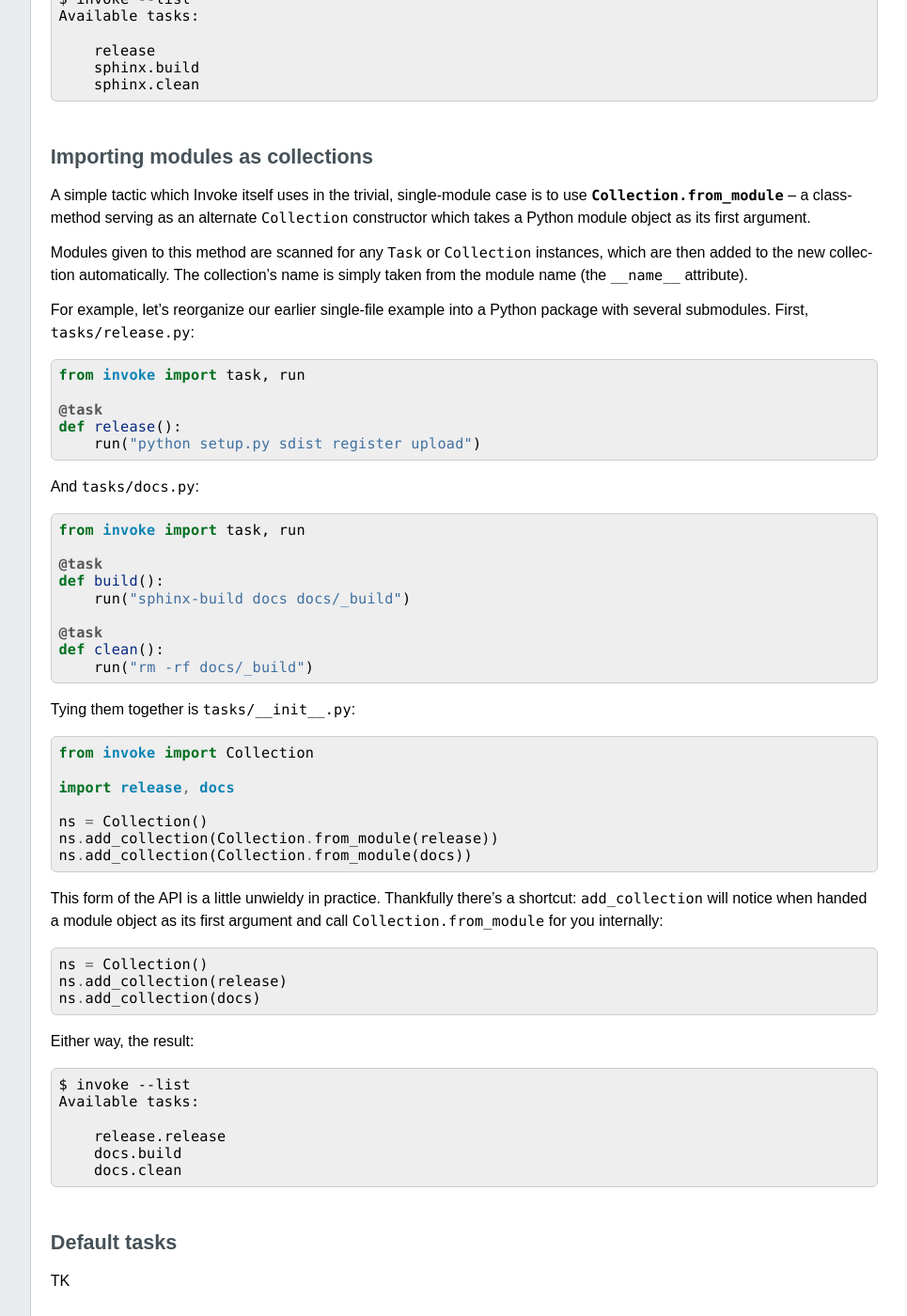
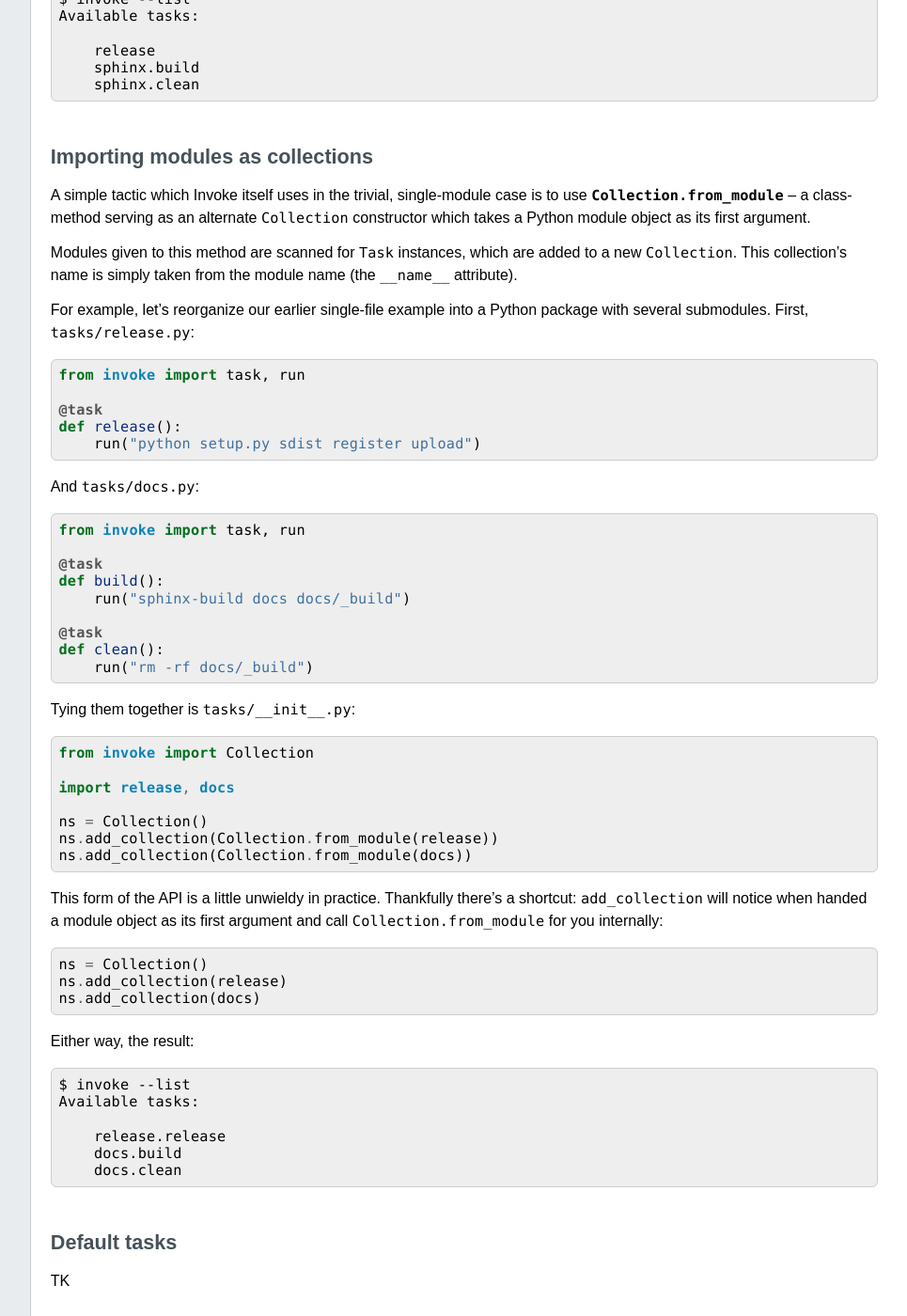
Before and after one commit to pyinvoke/invoke, a Sphinx documentation site: the page built from docs/concepts/namespaces.rst, in a window 1280 px wide and 1400 px high, scrolled down 2702 px. Shown: the whole window at 94% size, without its empty margins (224-1189 px from the left). Built offline with Sphinx 7.4.7, drawn with Linux system fonts in a browser that asks for light colours; some of the changed text lies outside the part shown.

Commit message:
Undo mention of from_module loading sub-Collections

```diff
--- a/docs/concepts/namespaces.rst
+++ b/docs/concepts/namespaces.rst
@@ -148,10 +148,9 @@ case is to use `.Collection.from_module` -- a classmethod
 serving as an alternate ``Collection`` constructor which takes a Python module
 object as its first argument.
 
-Modules given to this method are scanned for any ``Task`` or ``Collection``
-instances, which are then added to the new collection automatically.  The
-collection's name is simply taken from the module name (the ``__name__``
-attribute).
+Modules given to this method are scanned for ``Task`` instances, which are
+added to a new ``Collection``. This collection's name is simply taken from the
+module name (the ``__name__`` attribute).
 
 For example, let's reorganize our earlier single-file example into a Python
 package with several submodules. First, ``tasks/release.py``::
```
Also changed, not shown: other parts of docs/concepts/namespaces.rst (+3 -2 lines).
